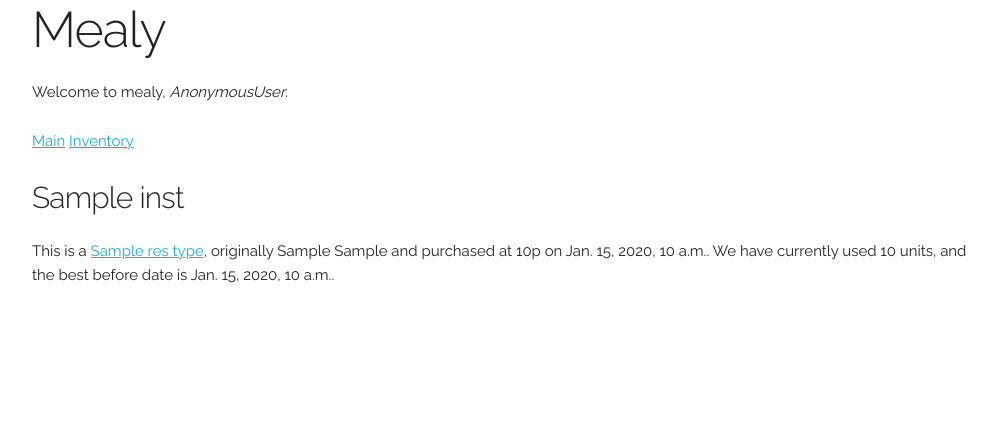
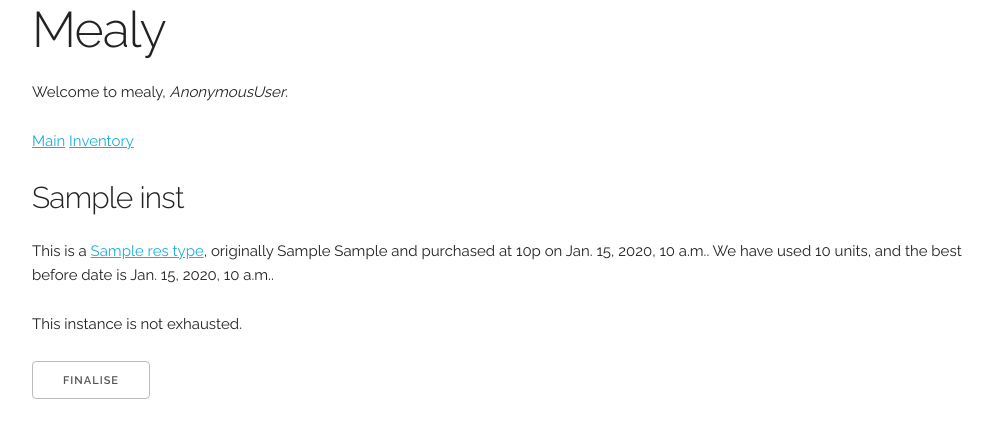
Before and after one commit to nw0/mealy, a Django app: template templates/mealy/inv_detail.html in a window 1280 px wide. Shown: the top 438 px of the page, without its empty margins (128-1125 px from the left). Run offline with Django 3.2, Linux system fonts and the light colour scheme; the template is opened without the code that fills it: most values are stand-ins (such as "Sample title", 1, 10 or a date in 2020); some libraries are stand-ins or nearby versions.

Commit message:
view: inv_det: allow change of exhausted state; add form to template
closes #13

```diff
--- a/templates/mealy/inv_detail.html
+++ b/templates/mealy/inv_detail.html
@@ -8,9 +8,25 @@
 
 {% block content %}
 <h4>{{ inst.res_name }}</h4>
-This is a <a href="{% url 'mealy:types_detail' inst.res_type.r_name %}">
+<p>This is a <a href="{% url 'mealy:types_detail' inst.res_type.r_name %}">
   {{inst.res_type.r_name}}</a>, originally {{inst.amt_original}}
   {{inst.units_original}} and purchased at {{inst.price}}p on
-  {{inst.purchase_date}}. We have currently used {{inst.used_so_far}} units,
-  and the best before date is {{inst.best_bef_date}}.
+  {{inst.purchase_date}}. We have used {{inst.used_so_far}} units,
+  and the best before date is {{inst.best_bef_date}}.</p>
+
+{% if inst.exhausted %}
+<p>This instance is exhausted.</p>
+<form action="{% url 'mealy:inv_detail' inst.id %}" method="post">
+  {% csrf_token %}
+  <input type="hidden" name="finalisation" value="definal" />
+  <input type="submit" value="De-finalise" />
+</form>
+{% else %}
+<p>This instance is not exhausted.</p>
+<form action="{% url 'mealy:inv_detail' inst.id %}" method="post">
+  {% csrf_token %}
+  <input type="hidden" name="finalisation" value="final" />
+  <input type="submit" value="Finalise" />
+</form>
+{% endif %}
 {% endblock %}
```
Also changed, not shown: views.py (+10 -0 lines).
